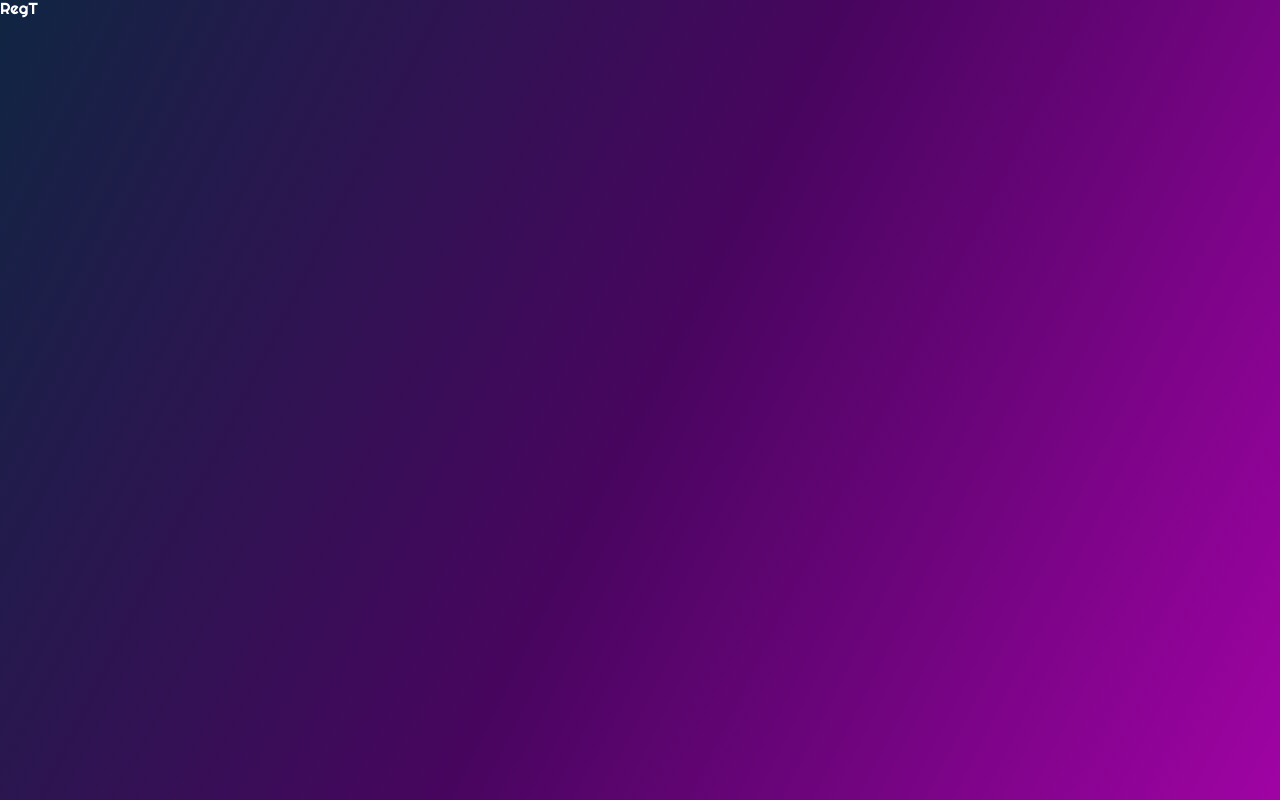
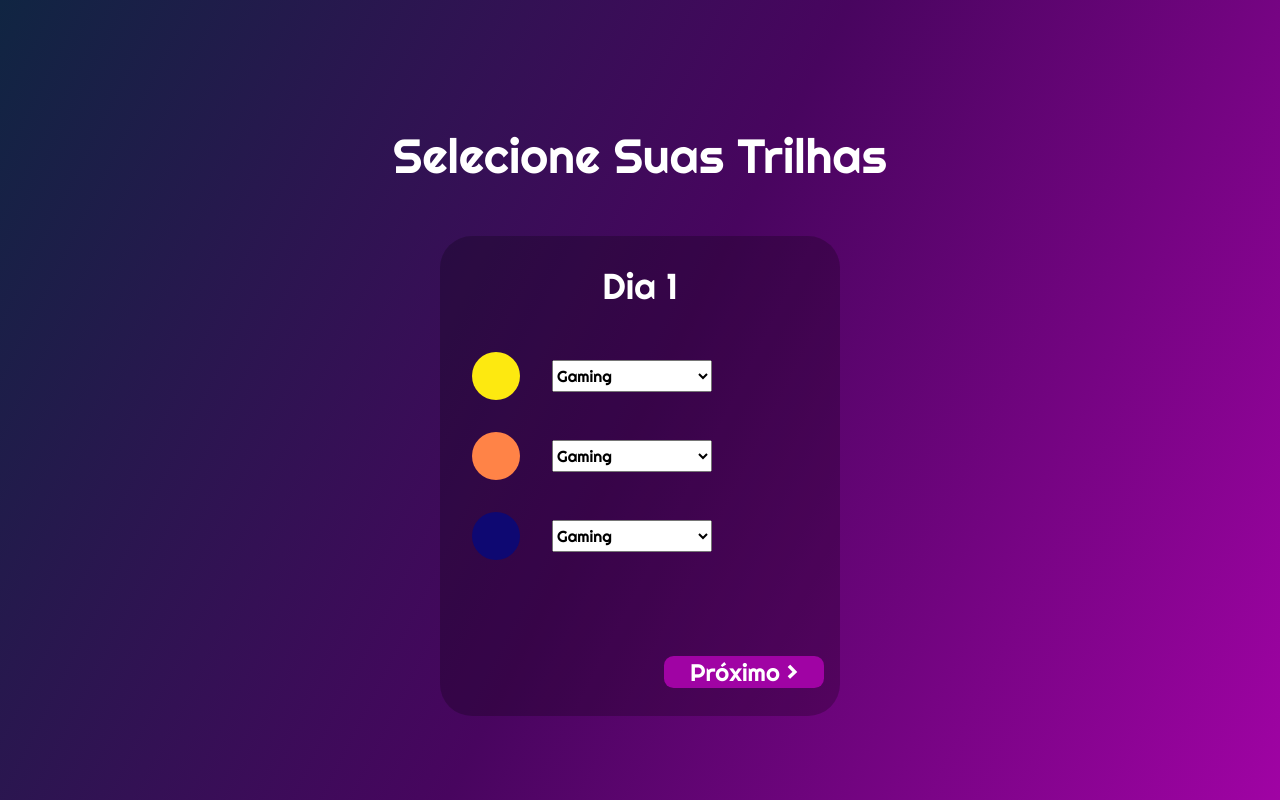
Before and after one commit to Jordhan-Carvalho/camps-party-front, a React (Create React App) app: page /registration-trail in a window 1280 px wide. Built offline with nearby package versions, Linux system fonts and the light colour scheme.

Commit message:
Starting layout and logic structure on the trail route

```diff
--- a/src/pages/RegistrationTrail.js
+++ b/src/pages/RegistrationTrail.js
@@ -1,5 +1,295 @@
-import React from "react";
+import React, { useState } from "react";
+import styled from "styled-components";
+import { useHistory } from 'react-router-dom';
+
 
 export default function RegistrationTrail() {
-  return <div>RegT</div>;
-}
+
+  const [page, setPage] = useState(1);
+  const [morning, setMorning] = useState('Gaming');
+  const [afternoon, setAfternoon] = useState('Gaming');
+  const [night, setNight] = useState('Gaming');
+
+  const [dayOne, setDayOne] = useState('');
+  const [dayTwo, setDayTwo] = useState('');
+  const [dayThree, setDayThree] = useState('');
+  const history = useHistory();
+
+
+  const listOptions = [
+    {id: 'Gaming', name: 'Gaming'},
+    {id: 'Hacking', name: 'Hacking'},
+    {id:'Makers', name: 'Makers'},
+    {id: 'Startups', name: 'Startups'}
+  ];
+
+
+
+  function nextPage(){
+    console.log(page);
+
+    if (page === 1){
+      setDayOne({
+        "dayOne":  {"morning": morning,
+                    "afternoon": afternoon,
+                    "night": night}
+                });
+
+      setMorning('Gaming');
+      setAfternoon('Gaming');
+      setNight('Gaming');
+      setPage(page +1)
+
+    }
+
+    if (page === 2){
+      setPage(page +1);
+      setDayTwo({
+        "dayTwo":  {"morning": morning,
+                    "afternoon": afternoon,
+                    "night": night}
+                });
+
+      setMorning('Gaming');
+      setAfternoon('Gaming');
+      setNight('Gaming');
+
+
+    }
+
+
+    if (page === 3) {
+
+      setDayThree({
+        "dayThree":  {"morning": morning,
+                    "afternoon": afternoon,
+                    "night": night}
+                });
+
+     sendTrailsToDatabase();
+
+    }
+  }
+
+  function backPage(){
+    if (page >1){
+      setPage(page -1);
+
+    }
+
+  }
+
+
+
+  function sendTrailsToDatabase() {
+
+    const dataTrails = [dayOne, dayTwo, dayThree];
+    console.log(dataTrails);
+
+
+  }
+
+  // console.log(morning);
+  // console.log(afternoon);
+  // console.log(night);
+
+  return (
+    <ContainerBox>
+      <h1>Selecione Suas Trilhas</h1>
+      <div className="boxOptions">
+      {( page === 1 )
+        ? <h3>Dia 1</h3>
+        : (page === 2) ? <h3>Dia 2</h3> : <h3>Dia 3</h3>}
+
+        <div className="slot">
+          <div className="coverMorning"></div>
+
+          <select id="morning" className="select"  value={morning} onChange={e => setMorning(e.target.value)}>
+          {listOptions.map((item) => (
+            <option key={item.id} value={item.id}>{item.name}</option>
+          ))}
+          </select>
+
+        </div>
+
+        <div className="slot">
+          <div className="coverAfternoon"></div>
+
+          <select id="afternoon" className="select"  value={afternoon} onChange={e => setAfternoon(e.target.value)}>
+          {listOptions.map((item) => (
+            <option key={item.id} value={item.id} selected>{item.name}</option>
+          ))}
+          </select>
+
+        </div>
+
+        <div className="slot">
+            <div className="coverNight"></div>
+
+            <select id="night" className="select" value={night} onChange={e => setNight( e.target.value)}>
+              <option value="Gaming" selected>Gaming</option>
+              <option value="Hacking">Hacking</option>
+              <option value="Makers">Makers</option>
+              <option value="Startups">Startups</option>
+            </select>
+
+        </div>
+
+
+
+        <div className="boxButtons">
+
+          {( page === 1 )
+            ? <><div></div><button onClick = { () => nextPage()}> Próximo > </button></>
+            : (page === 2)
+            ? <><button onClick = { () => backPage()}>  Anterior </button>
+              <button onClick = { () => nextPage()}>Próximo > </button> </>
+            : <><button onClick = { () => backPage()}>  Anterior </button>
+            <button onClick = { () => nextPage()}> Finalizar </button> </>}
+
+        </div>
+
+
+
+
+      </div>
+
+
+
+    </ContainerBox>
+  );
+  }
+
+const ContainerBox = styled.div `
+    width: 100%;
+    height: 100%;
+    padding-top: 3rem;
+    display: flex;
+    flex-direction: column;
+    justify-content: center;
+    align-items: center;
+
+    h1 {
+      font-size: 3rem;
+      margin-bottom: 0.5rem;
+
+    }
+
+    h3 {
+          font-size: 2.25rem;
+          margin-bottom: 3rem;
+          margin-top: 2rem;
+
+    }
+
+    .boxOptions {
+      background: rgb(0, 0 ,0, 24%);
+      width: 25rem;
+      height: 30rem;
+      border-radius: 2rem;
+      display: flex;
+      flex-direction: column;
+      justify-content: flex-start;
+      align-items: center;
+      margin-top: 3rem;
+
+        .slot{
+          display: flex;
+          justify-content: flex-start;
+          align-items: center;
+          margin-bottom: 2rem;
+          margin-left: -6rem;
+
+          .coverMorning {
+            width: 3rem;
+            height: 3rem;
+            border-radius: 50%;
+            background: #fde910;
+            margin-right: 2rem;
+          }
+
+          .coverAfternoon {
+            width: 3rem;
+            height: 3rem;
+            border-radius: 50%;
+            background: #ff8347;
+            margin-right: 2rem;
+          }
+
+          .coverNight {
+            width: 3rem;
+            height: 3rem;
+            border-radius: 50%;
+            background: #0e0872;
+            margin-right: 2rem;
+          }
+
+          .select{
+            width: 10rem;
+            height: 2rem;
+
+          }
+
+
+        }
+
+        .boxButtons {
+          width: 100%;
+          display: flex;
+          justify-content: space-between;
+          padding: 1rem;
+          margin-top: 3rem;
+
+          button {
+            width: 10rem;
+            height: 2rem;
+            background: #A003A4;
+            color: #fff;
+            border-radius: 0.6rem;
+            border: none;
+            font-size: 1.5rem;
+
+
+          }
+
+        }
+
+    }
+
+
+
+      @media(max-width: 800px) {
+
+        h1 {
+          font-size: 2rem;
+        }
+
+        .boxOptions {
+          width: 20rem;
+          height: 25rem;
+          margin-top: 2rem;
+
+          .slot {
+            justify-content: center;
+          }
+
+          .boxButtons {
+          margin-top: 1.5rem;
+
+          button {
+            width: 7rem;
+            height: 2rem;
+
+          }
+
+        }
+
+        }
+
+
+
+      }
+
+
+
+`;
```
Also changed, not shown: 1 other file (tests, documents, lock files or other folders).
